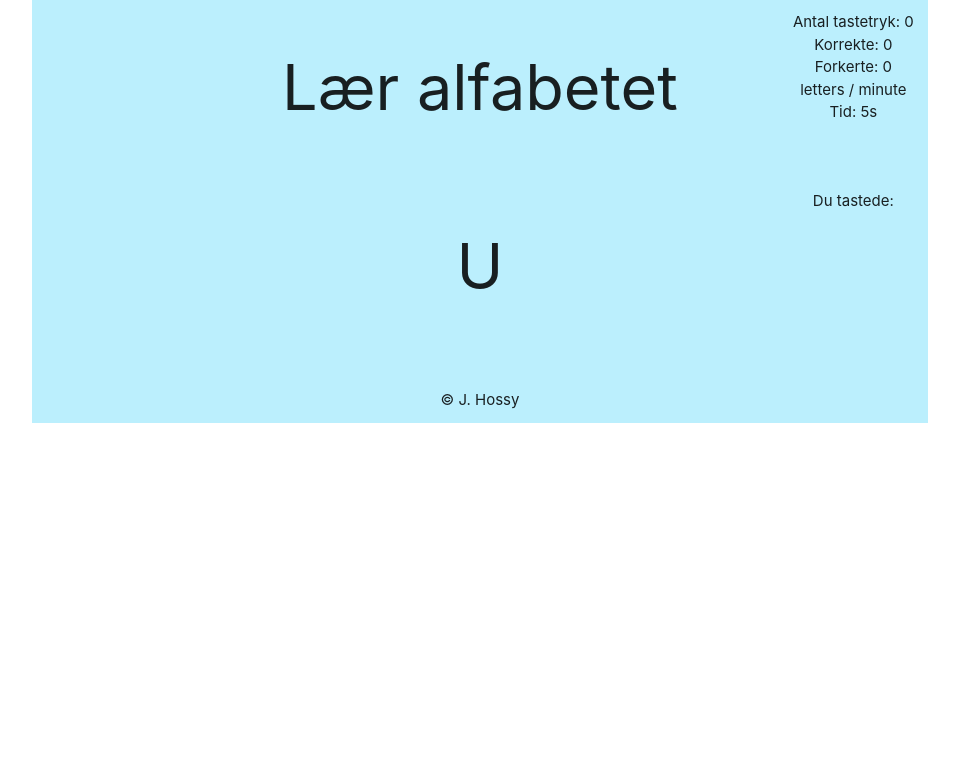
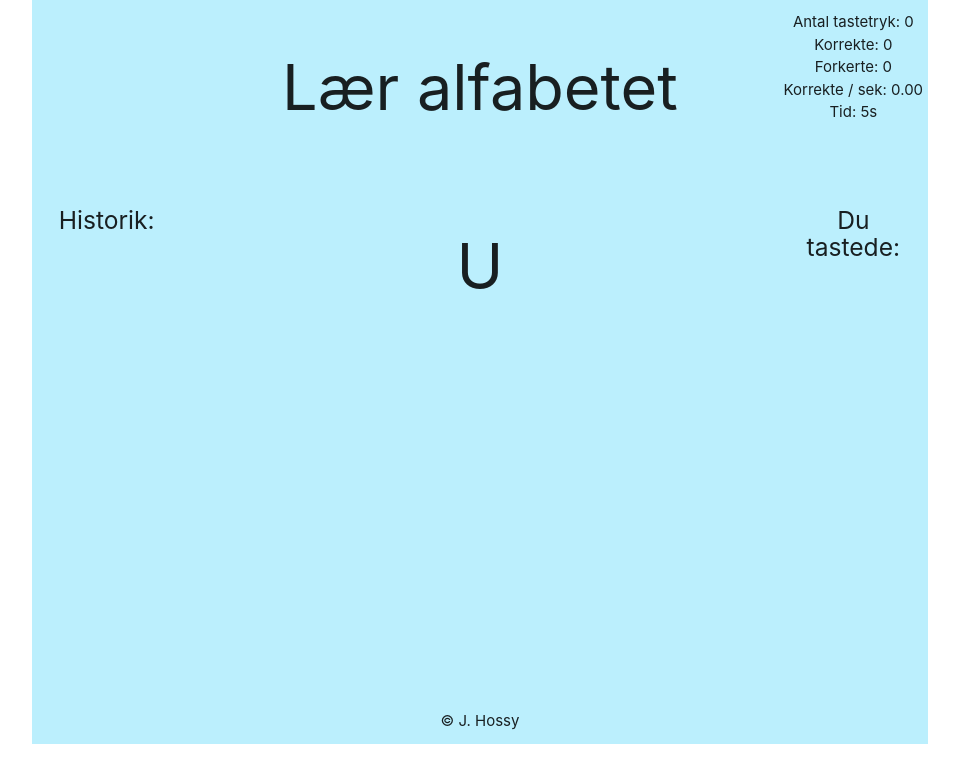
Before and after one commit to jhossy/LearnTheAlphabet, a React (Create React App) app in the folder learn-the-alphabet/: page / in a window 1280 px wide. Shown: the top 782 px of the page, without its empty margins (160-1119 px from the left). Built offline with nearby package versions, Linux system fonts and the light colour scheme.

Commit message:
added history

```diff
--- a/learn-the-alphabet/src/App.css
+++ b/learn-the-alphabet/src/App.css
@@ -16,8 +16,10 @@ html, body {
 .row > .col {
   padding-top: 0.75rem;
   padding-bottom: 0.75rem;
-  /* background-color: #bbeffd; */
-  /* border: 1px solid #61dafb; */
+}
+
+.content-row{
+  min-height: 500px;
 }
 
 .App-link {
@@ -32,3 +34,7 @@ html, body {
     transform: rotate(360deg);
   }
 }
+
+.history {
+  overflow-wrap: anywhere;
+}
--- a/learn-the-alphabet/src/App.js
+++ b/learn-the-alphabet/src/App.js
@@ -43,6 +43,7 @@ function App() {
     let [noOfKeyboardEvents, setNoOfKeyboardEvents] = useState(0);
     let [noOfCorrect, setNoOfCorrect] = useState(0);
     let [noOfIncorrect, setNoOfIncorrect] = useState(0);
+    let [history, setHistory] = useState([]);
 
     useEffect(() =>{
         selectRandomLetter();
@@ -55,6 +56,8 @@ function App() {
     }
 
     function declarePressedLetter(key) {
+      setHistory(history => [...history, key]);
+
       setPressedLetter(key);
 
       setNoOfKeyboardEvents(noOfKeyboardEvents + 1);
@@ -73,13 +76,13 @@ function App() {
     <div className="app container">
       <div className="row">
         <div className="col s12 m4 l2"></div>
-        <div className="col s12 m4 l8 center-align"><h1>{constants.HEADER_LABEL_DK}</h1></div>
+        <div className="col s12 m4 l8 center-align"><h1>{constants.HEADER_LABEL}</h1></div>
         <div className="col s12 m4 l2"><Stats noOfKeyboardEvents={noOfKeyboardEvents} noOfCorrect={noOfCorrect} noOfIncorrect={noOfIncorrect}/></div>
       </div>
-      <div className="row">
-        <div className="col s12 m4 l2"></div>
+      <div className="row content-row">
+        <div className="col s12 m4 l2 history"><h5>{constants.HISTORY}:</h5>{history}</div>
         <div className="col s12 m4 l8"><Letter letter={activeLetter} onLetterKeyPress={key=> declarePressedLetter(key)} /></div>
-        <div className="col s12 m4 l2">{constants.YOU_ENTERED_DK}:<h1>{pressedLetter}</h1></div>
+        <div className="col s12 m4 l2"><h5>{constants.YOU_ENTERED}:</h5><h1>{pressedLetter}</h1></div>
       </div>
       <div className="row">
         <div className="col s12">&copy; J. Hossy</div>
--- a/learn-the-alphabet/src/components/constants.js
+++ b/learn-the-alphabet/src/components/constants.js
@@ -1,6 +1,9 @@
-export const HEADER_LABEL_DK = 'Lær alfabetet';
-export const YOU_ENTERED_DK = "Du tastede";
+export const HEADER_LABEL = 'Lær alfabetet';
+export const YOU_ENTERED = "Du tastede";
+export const HISTORY = "Historik";
+
 export const STATS_NO_OF_BUTTON_PRESS = "Antal tastetryk";
 export const STATS_CORRECT = "Korrekte";
 export const STATS_INCORRECT = "Forkerte";
+export const STATS_CORRECT_PER_SEC = "Korrekte / sek";
 export const STATS_TIME = "Tid";
--- a/learn-the-alphabet/src/components/stats.js
+++ b/learn-the-alphabet/src/components/stats.js
@@ -3,7 +3,6 @@ import * as constants from './constants';
 
 function Stats(props) {
     const [seconds, setSeconds] = useState(0);
-
     const {noOfKeyboardEvents, noOfCorrect, noOfIncorrect} = props;
 
     useEffect(() => {
@@ -21,7 +20,7 @@ function Stats(props) {
             <div>{constants.STATS_NO_OF_BUTTON_PRESS}: {noOfKeyboardEvents}</div>
             <div>{constants.STATS_CORRECT}: {noOfCorrect} </div>
             <div>{constants.STATS_INCORRECT}: {noOfIncorrect}</div>
-            <div>letters / minute</div>
+            <div>{constants.STATS_CORRECT_PER_SEC}: {(noOfCorrect / seconds).toFixed(2)}</div>
             <div>{constants.STATS_TIME}: {seconds}s</div>
         </div>
     );
```
